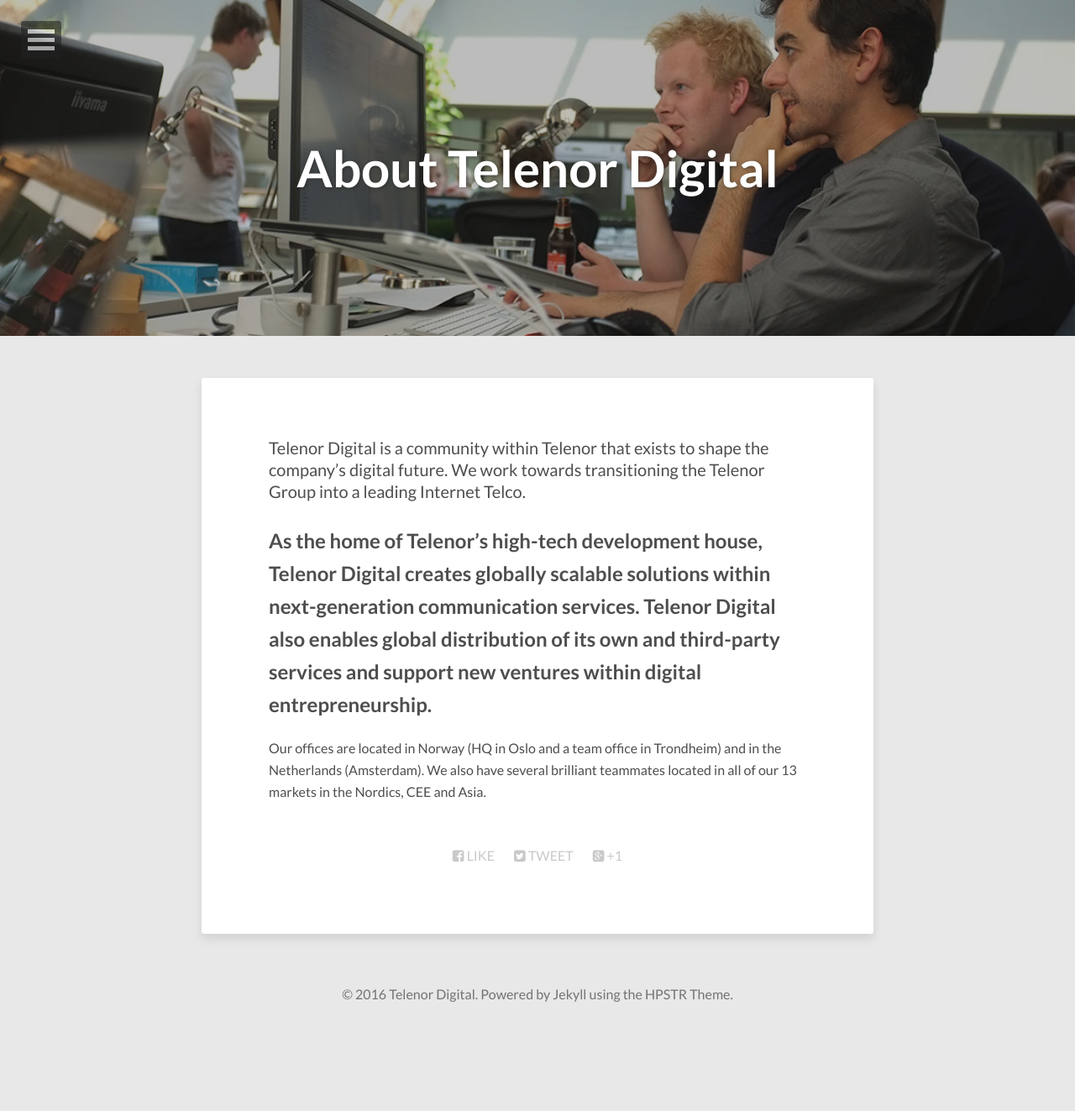
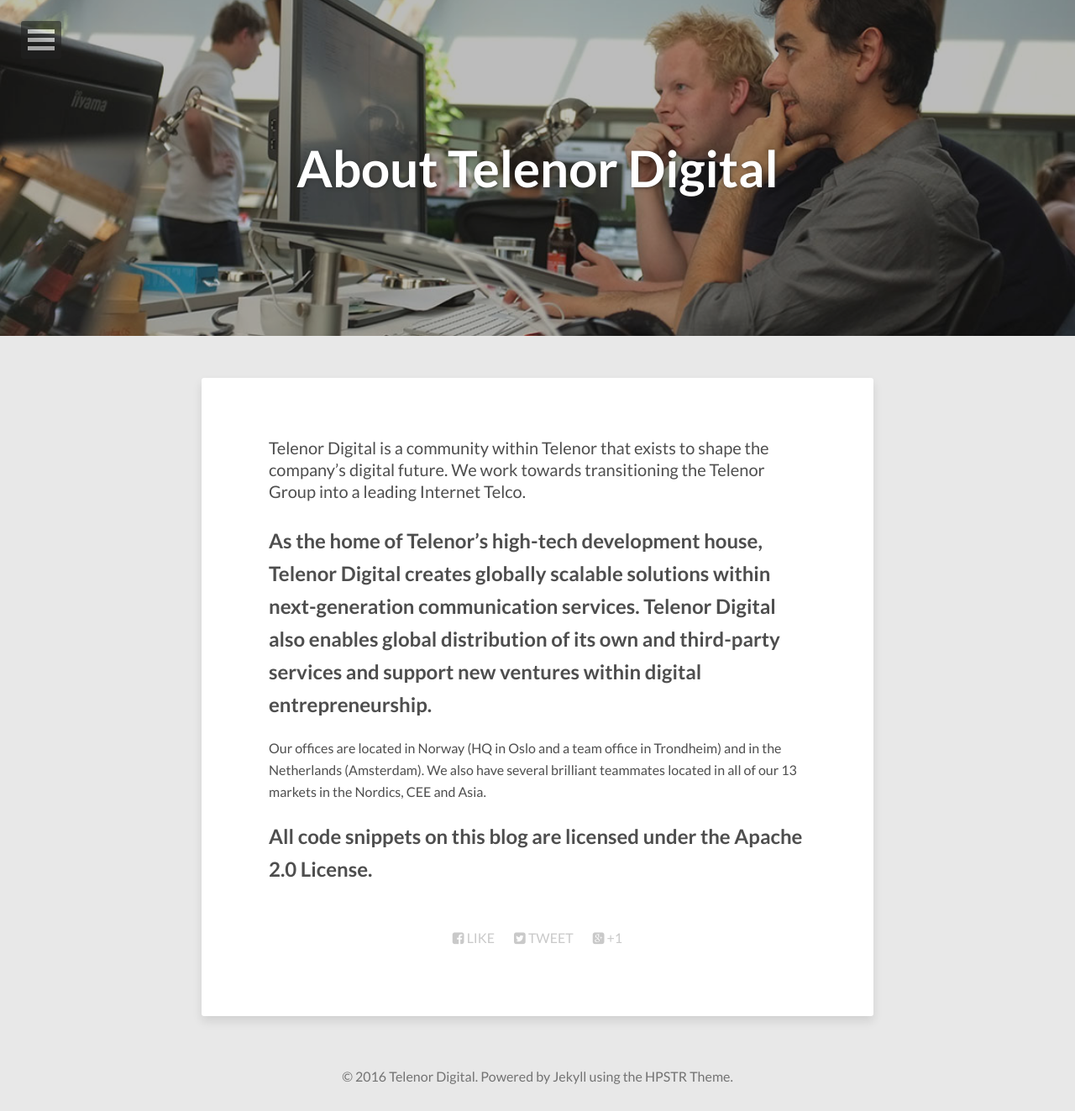
Before and after one commit to comoyo/blog.telenor.io, a Jekyll site: the page built from about/index.md, in a window 1280 px wide. Shown: the whole page at 84% size. Built offline with Jekyll 4.4.1, drawn with Linux system fonts in a browser that asks for light colours; nearby versions of some CDN libraries; before the commit the page ends 1225 px from its top, so only the background shows below that.

Commit message:
Link to the license file

```diff
--- a/about/index.md
+++ b/about/index.md
@@ -10,3 +10,5 @@
 ## As the home of Telenor’s high-tech development house, Telenor Digital creates globally scalable solutions within next-generation communication services. Telenor Digital also enables global distribution of its own and third-party services and support new ventures within digital entrepreneurship.
 
 Our offices are located  in Norway (HQ in Oslo and a team office in Trondheim) and in the Netherlands (Amsterdam). We also have several brilliant teammates located in all of our 13 markets in the Nordics, CEE and Asia.
+
+## All code snippets on this blog are licensed under the [Apache 2.0 License](/LICENSE).
```
